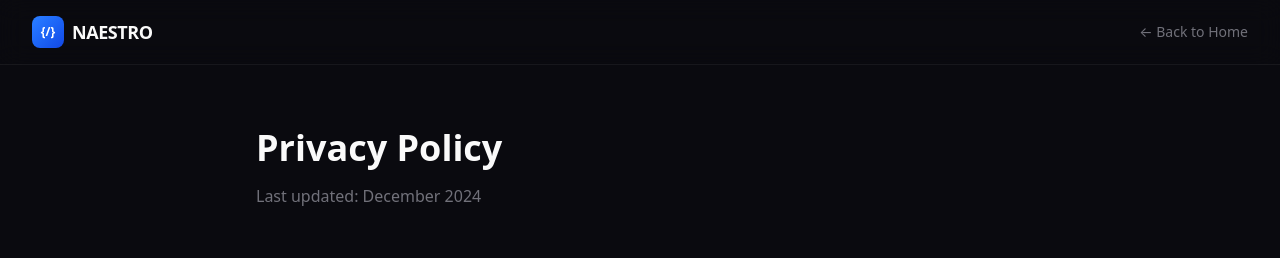
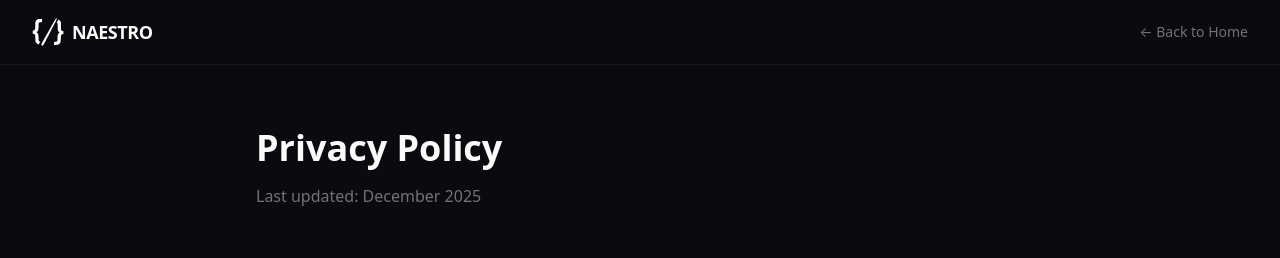
Before and after one commit to cputer/naestro.ai, a Next.js app: page /privacy in a window 1280 px wide. Shown: the top 258 px of the page. Built offline with nearby package versions, Linux system fonts and the light colour scheme.

Commit message:
Update logo to white SVG across all pages

```diff
--- a/src/app/page.tsx
+++ b/src/app/page.tsx
@@ -9,9 +9,13 @@ function Header() {
     <header className="fixed top-0 left-0 right-0 z-50 bg-[#0a0a0f]/80 backdrop-blur-md border-b border-[#27272a]/50">
       <nav className="max-w-7xl mx-auto px-6 lg:px-8 h-16 flex items-center justify-between">
         <Link href="/" className="flex items-center gap-2 group">
-          <div className="w-8 h-8 rounded-lg bg-gradient-to-br from-blue-500 to-blue-700 flex items-center justify-center">
-            <span className="text-white font-bold text-xs">{"{/}"}</span>
-          </div>
+          <svg className="w-8 h-8" viewBox="0 0 300 276" fill="#ffffff">
+            <g transform="translate(0,276) scale(0.1,-0.1)">
+              <path d="M2242 2653 c-11 -10 -143 -238 -295 -508 -249 -446 -829 -1480 -981 -1750 -77 -137 -86 -158 -86 -198 1 -51 49 -97 102 -97 55 0 81 32 167 201 46 90 166 322 266 514 100 193 303 584 450 870 147 286 313 606 368 710 59 112 100 202 100 219 0 50 -52 72 -91 39z" />
+              <path d="M634 2591 c-147 -24 -260 -120 -305 -260 -20 -60 -22 -92 -24 -356 -2 -169 -8 -304 -14 -324 -23 -75 -94 -141 -152 -141 -13 0 -34 -3 -46 -6 -23 -6 -23 -9 -23 -150 l0 -144 48 0 c72 0 130 -34 162 -95 24 -48 25 -57 31 -310 7 -277 14 -324 64 -410 45 -78 185 -185 242 -185 13 0 37 36 85 128 l67 127 -52 25 c-91 44 -93 49 -101 346 -9 310 -18 352 -96 437 -28 30 -69 64 -92 76 l-42 20 37 16 c78 32 138 108 172 215 14 45 18 107 22 335 4 218 8 285 19 302 27 42 71 56 192 61 l112 5 0 143 0 144 -53 0 c-30 0 -87 2 -128 4 -41 3 -97 1 -125 -3z" />
+              <path d="M2393 2401 c-35 -66 -63 -126 -63 -134 0 -9 9 -19 20 -22 11 -4 28 -18 38 -33 15 -23 18 -65 22 -347 5 -307 6 -322 28 -370 27 -59 61 -98 120 -135 l42 -28 -44 -26 c-24 -14 -56 -40 -70 -57 -71 -84 -85 -151 -95 -444 -9 -274 -12 -288 -81 -322 -37 -19 -60 -23 -142 -23 l-98 0 0 -146 0 -146 163 4 c152 3 166 5 220 30 115 54 180 128 219 251 17 52 22 103 28 312 5 144 13 267 20 290 16 53 76 112 120 119 19 3 52 8 73 11 l37 6 0 134 0 135 -28 0 c-16 0 -51 7 -79 15 -46 14 -62 26 -115 88 -1 1 -4 164 -7 362 -6 352 -7 361 -30 413 -14 31 -43 69 -70 93 -46 41 -129 89 -153 89 -7 0 -41 -54 -75 -119z" />
+            </g>
+          </svg>
           <span className="text-lg font-semibold tracking-tight group-hover:text-blue-400 transition-colors">
             NAESTRO
           </span>
@@ -471,9 +475,13 @@ function Footer() {
           {/* Brand column */}
           <div className="lg:col-span-1">
             <Link href="/" className="flex items-center gap-2 mb-6">
-              <div className="w-8 h-8 rounded-lg bg-gradient-to-br from-blue-500 to-blue-700 flex items-center justify-center">
-                <span className="text-white font-bold text-xs">{"{/}"}</span>
-              </div>
+              <svg className="w-8 h-8" viewBox="0 0 300 276" fill="#ffffff">
+                <g transform="translate(0,276) scale(0.1,-0.1)">
+                  <path d="M2242 2653 c-11 -10 -143 -238 -295 -508 -249 -446 -829 -1480 -981 -1750 -77 -137 -86 -158 -86 -198 1 -51 49 -97 102 -97 55 0 81 32 167 201 46 90 166 322 266 514 100 193 303 584 450 870 147 286 313 606 368 710 59 112 100 202 100 219 0 50 -52 72 -91 39z" />
+                  <path d="M634 2591 c-147 -24 -260 -120 -305 -260 -20 -60 -22 -92 -24 -356 -2 -169 -8 -304 -14 -324 -23 -75 -94 -141 -152 -141 -13 0 -34 -3 -46 -6 -23 -6 -23 -9 -23 -150 l0 -144 48 0 c72 0 130 -34 162 -95 24 -48 25 -57 31 -310 7 -277 14 -324 64 -410 45 -78 185 -185 242 -185 13 0 37 36 85 128 l67 127 -52 25 c-91 44 -93 49 -101 346 -9 310 -18 352 -96 437 -28 30 -69 64 -92 76 l-42 20 37 16 c78 32 138 108 172 215 14 45 18 107 22 335 4 218 8 285 19 302 27 42 71 56 192 61 l112 5 0 143 0 144 -53 0 c-30 0 -87 2 -128 4 -41 3 -97 1 -125 -3z" />
+                  <path d="M2393 2401 c-35 -66 -63 -126 -63 -134 0 -9 9 -19 20 -22 11 -4 28 -18 38 -33 15 -23 18 -65 22 -347 5 -307 6 -322 28 -370 27 -59 61 -98 120 -135 l42 -28 -44 -26 c-24 -14 -56 -40 -70 -57 -71 -84 -85 -151 -95 -444 -9 -274 -12 -288 -81 -322 -37 -19 -60 -23 -142 -23 l-98 0 0 -146 0 -146 163 4 c152 3 166 5 220 30 115 54 180 128 219 251 17 52 22 103 28 312 5 144 13 267 20 290 16 53 76 112 120 119 19 3 52 8 73 11 l37 6 0 134 0 135 -28 0 c-16 0 -51 7 -79 15 -46 14 -62 26 -115 88 -1 1 -4 164 -7 362 -6 352 -7 361 -30 413 -14 31 -43 69 -70 93 -46 41 -129 89 -153 89 -7 0 -41 -54 -75 -119z" />
+                </g>
+              </svg>
               <span className="text-lg font-semibold tracking-tight">
                 NAESTRO
               </span>
--- a/src/app/privacy/page.tsx
+++ b/src/app/privacy/page.tsx
@@ -9,9 +9,13 @@ export default function PrivacyPolicy() {
             <header className="fixed top-0 left-0 right-0 z-50 bg-[#0a0a0f]/80 backdrop-blur-md border-b border-[#27272a]/50">
                 <nav className="max-w-7xl mx-auto px-6 lg:px-8 h-16 flex items-center justify-between">
                     <Link href="/" className="flex items-center gap-2 group">
-                        <div className="w-8 h-8 rounded-lg bg-gradient-to-br from-blue-500 to-blue-700 flex items-center justify-center">
-                            <span className="text-white font-bold text-xs">{"{/}"}</span>
-                        </div>
+                        <svg className="w-8 h-8" viewBox="0 0 300 276" fill="#ffffff">
+                            <g transform="translate(0,276) scale(0.1,-0.1)">
+                                <path d="M2242 2653 c-11 -10 -143 -238 -295 -508 -249 -446 -829 -1480 -981 -1750 -77 -137 -86 -158 -86 -198 1 -51 49 -97 102 -97 55 0 81 32 167 201 46 90 166 322 266 514 100 193 303 584 450 870 147 286 313 606 368 710 59 112 100 202 100 219 0 50 -52 72 -91 39z" />
+                                <path d="M634 2591 c-147 -24 -260 -120 -305 -260 -20 -60 -22 -92 -24 -356 -2 -169 -8 -304 -14 -324 -23 -75 -94 -141 -152 -141 -13 0 -34 -3 -46 -6 -23 -6 -23 -9 -23 -150 l0 -144 48 0 c72 0 130 -34 162 -95 24 -48 25 -57 31 -310 7 -277 14 -324 64 -410 45 -78 185 -185 242 -185 13 0 37 36 85 128 l67 127 -52 25 c-91 44 -93 49 -101 346 -9 310 -18 352 -96 437 -28 30 -69 64 -92 76 l-42 20 37 16 c78 32 138 108 172 215 14 45 18 107 22 335 4 218 8 285 19 302 27 42 71 56 192 61 l112 5 0 143 0 144 -53 0 c-30 0 -87 2 -128 4 -41 3 -97 1 -125 -3z" />
+                                <path d="M2393 2401 c-35 -66 -63 -126 -63 -134 0 -9 9 -19 20 -22 11 -4 28 -18 38 -33 15 -23 18 -65 22 -347 5 -307 6 -322 28 -370 27 -59 61 -98 120 -135 l42 -28 -44 -26 c-24 -14 -56 -40 -70 -57 -71 -84 -85 -151 -95 -444 -9 -274 -12 -288 -81 -322 -37 -19 -60 -23 -142 -23 l-98 0 0 -146 0 -146 163 4 c152 3 166 5 220 30 115 54 180 128 219 251 17 52 22 103 28 312 5 144 13 267 20 290 16 53 76 112 120 119 19 3 52 8 73 11 l37 6 0 134 0 135 -28 0 c-16 0 -51 7 -79 15 -46 14 -62 26 -115 88 -1 1 -4 164 -7 362 -6 352 -7 361 -30 413 -14 31 -43 69 -70 93 -46 41 -129 89 -153 89 -7 0 -41 -54 -75 -119z" />
+                            </g>
+                        </svg>
                         <span className="text-lg font-semibold tracking-tight group-hover:text-blue-400 transition-colors">
                             NAESTRO
                         </span>
@@ -29,7 +33,7 @@ export default function PrivacyPolicy() {
             <main className="pt-32 pb-24 px-6 lg:px-8">
                 <div className="max-w-3xl mx-auto">
                     <h1 className="text-4xl font-bold mb-4">Privacy Policy</h1>
-                    <p className="text-[#71717a] mb-12">Last updated: December 2024</p>
+                    <p className="text-[#71717a] mb-12">Last updated: December 2025</p>
 
                     <div className="prose prose-invert max-w-none space-y-8">
                         <section>
--- a/src/app/terms/page.tsx
+++ b/src/app/terms/page.tsx
@@ -9,9 +9,13 @@ export default function TermsOfService() {
             <header className="fixed top-0 left-0 right-0 z-50 bg-[#0a0a0f]/80 backdrop-blur-md border-b border-[#27272a]/50">
                 <nav className="max-w-7xl mx-auto px-6 lg:px-8 h-16 flex items-center justify-between">
                     <Link href="/" className="flex items-center gap-2 group">
-                        <div className="w-8 h-8 rounded-lg bg-gradient-to-br from-blue-500 to-blue-700 flex items-center justify-center">
-                            <span className="text-white font-bold text-xs">{"{/}"}</span>
-                        </div>
+                        <svg className="w-8 h-8" viewBox="0 0 300 276" fill="#ffffff">
+                            <g transform="translate(0,276) scale(0.1,-0.1)">
+                                <path d="M2242 2653 c-11 -10 -143 -238 -295 -508 -249 -446 -829 -1480 -981 -1750 -77 -137 -86 -158 -86 -198 1 -51 49 -97 102 -97 55 0 81 32 167 201 46 90 166 322 266 514 100 193 303 584 450 870 147 286 313 606 368 710 59 112 100 202 100 219 0 50 -52 72 -91 39z" />
+                                <path d="M634 2591 c-147 -24 -260 -120 -305 -260 -20 -60 -22 -92 -24 -356 -2 -169 -8 -304 -14 -324 -23 -75 -94 -141 -152 -141 -13 0 -34 -3 -46 -6 -23 -6 -23 -9 -23 -150 l0 -144 48 0 c72 0 130 -34 162 -95 24 -48 25 -57 31 -310 7 -277 14 -324 64 -410 45 -78 185 -185 242 -185 13 0 37 36 85 128 l67 127 -52 25 c-91 44 -93 49 -101 346 -9 310 -18 352 -96 437 -28 30 -69 64 -92 76 l-42 20 37 16 c78 32 138 108 172 215 14 45 18 107 22 335 4 218 8 285 19 302 27 42 71 56 192 61 l112 5 0 143 0 144 -53 0 c-30 0 -87 2 -128 4 -41 3 -97 1 -125 -3z" />
+                                <path d="M2393 2401 c-35 -66 -63 -126 -63 -134 0 -9 9 -19 20 -22 11 -4 28 -18 38 -33 15 -23 18 -65 22 -347 5 -307 6 -322 28 -370 27 -59 61 -98 120 -135 l42 -28 -44 -26 c-24 -14 -56 -40 -70 -57 -71 -84 -85 -151 -95 -444 -9 -274 -12 -288 -81 -322 -37 -19 -60 -23 -142 -23 l-98 0 0 -146 0 -146 163 4 c152 3 166 5 220 30 115 54 180 128 219 251 17 52 22 103 28 312 5 144 13 267 20 290 16 53 76 112 120 119 19 3 52 8 73 11 l37 6 0 134 0 135 -28 0 c-16 0 -51 7 -79 15 -46 14 -62 26 -115 88 -1 1 -4 164 -7 362 -6 352 -7 361 -30 413 -14 31 -43 69 -70 93 -46 41 -129 89 -153 89 -7 0 -41 -54 -75 -119z" />
+                            </g>
+                        </svg>
                         <span className="text-lg font-semibold tracking-tight group-hover:text-blue-400 transition-colors">
                             NAESTRO
                         </span>
```
